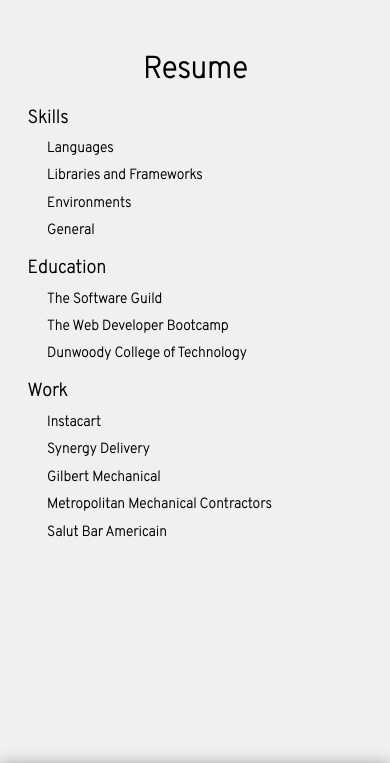
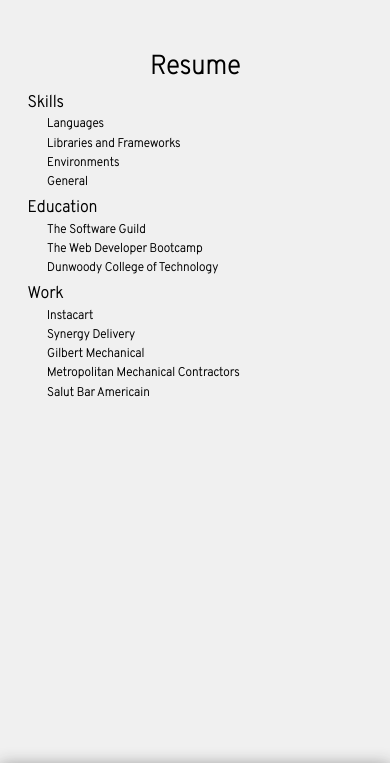
Before and after one commit to mnickolay/mnickolay.github.io, a plain HTML site: page index.html in a window 390 px wide. Both pictures are taken after a click on the element 231 px from the left and 808 px from the top of the page. Shown: the top 763 px of the page. Drawn offline with Linux system fonts and the light colour scheme.

Commit message:
mobile resume changes

```diff
--- a/styles/mobile/resume.css
+++ b/styles/mobile/resume.css
@@ -1,7 +1,7 @@
 #mobileResumeHeader{
     width: fit-content;
     margin: 6vh auto 1vh auto;
-    font-size: 30px;
+    font-size: 26px;
 }
 
 #mobileSkills, #mobileEducation, #mobileWork{
@@ -10,14 +10,14 @@
 }
 
 .mobileResHeader{
-    margin: 2vh auto 0 auto;
-    font-size: 18px;
+    margin: 1vh auto 0 auto;
+    font-size: 16px;
 }
 
 .mobileResH5{
-    font-size: 14px;
+    font-size: 12px;
     width: fit-content;
-    margin: 1vh auto 0 5vw;
+    margin: 0.5vh auto 0 5vw;
 }
 
 .mobileResumeDiv{
```
